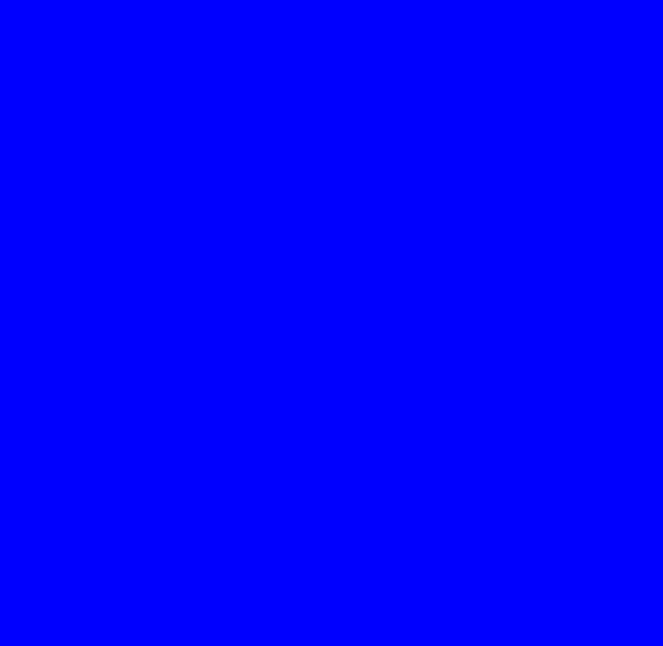
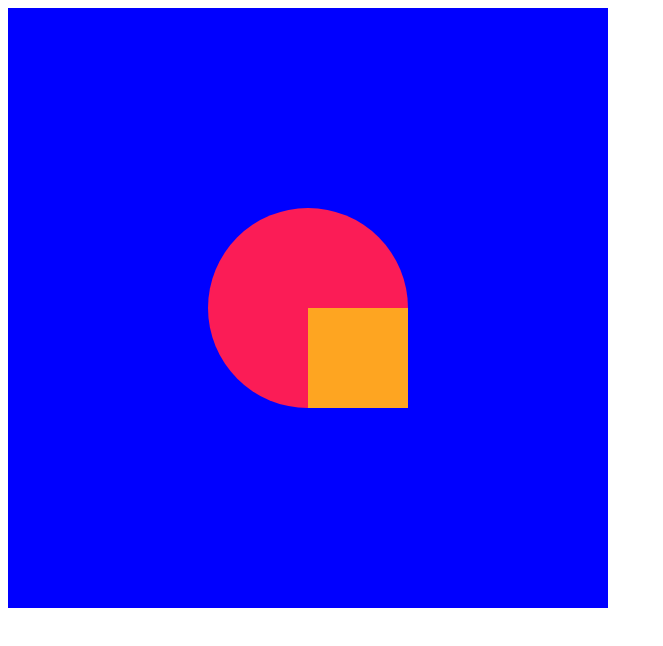
Before and after one commit to kinumiya-norihito/UnionHack2022TeamA, a plain HTML site: page index.html in a window 1280 px wide. Shown: the whole page, without its empty margins (0-663 px from the left). Drawn offline with Linux system fonts and the light colour scheme.

Commit message:
図形の追加など
図形に関する表示などの追加

```diff
--- /dev/null
+++ b/classfile.js
@@ -0,0 +1,80 @@
+//図形
+class Figure{
+    #context;
+    #positionX;
+    #positionY;
+    #fillStyle;
+    constructor(context, positionX, positionY){
+        this.#context = context;
+        this.#positionX = Math.abs(positionX);
+        this.#positionY = Math.abs(positionY);
+    }
+
+    get positionX(){
+        return this.#positionX;
+    }
+
+    get positionY(){
+        return this.#positionY;
+    }
+
+    get context(){
+        return this.#context;
+    }
+
+    set fillStyle(fillStyle){
+        this.#fillStyle = fillStyle;
+    }
+
+    get fillStyle(){
+        return this.#fillStyle;
+    }
+
+    fill(){
+        this.#context.fillStyle = this.#fillStyle;
+    }
+
+    isIn(){
+        return false;
+    }
+}
+
+class Circle extends Figure{
+    #radius;
+    constructor(context, positionX, positionY, radius){
+        super(context, positionX, positionY);
+        this.#radius = Math.abs(radius);
+    }
+
+
+    fill(){
+        super.fill();
+        super.context.beginPath();
+        super.context.arc(super.positionX, super.positionY, this.#radius, 0, 2*Math.PI, 1);
+        super.context.fill();
+    }
+
+    isIn(x,y){
+        return (x-super.positionX)**2+(y-super.positionY)**2<=this.#radius**2;
+    }
+}
+
+class Rectangle extends Figure{
+    #width;
+    #height;
+    constructor(context, positionX, positionY, width, height){
+        super(context, positionX, positionY);
+        this.#width = Math.abs(width);
+        this.#height = Math.abs(height);
+    }
+
+    fill(){
+        super.fill();
+        super.context.fillRect(super.positionX, super.positionY, this.#width, this.#height);
+    }
+
+    isIn(x,y){
+        const px = super.positionX, py = super.positionY;
+        return px <= x && x <= px + this.#width && py <= y && y <= py + this.#height;
+    }
+}
--- a/index.html
+++ b/index.html
@@ -4,8 +4,10 @@
         <meta charset="UTF-8">
         <title>Document</title>
         <link rel="stylesheet" href="main.css">
+        <script src="classfile.js"></script>
         <script src="main.js"></script>
     </head>
     <body>
+        <canvas id="canvas"></canvas>
     </body>
 </html>
--- a/main.css
+++ b/main.css
@@ -1,3 +1,3 @@
-body{
+#canvas{
     background: #00f;
 }
--- a/main.js
+++ b/main.js
@@ -1 +1,50 @@
-alert();
+window.onload=()=>{
+    const canvasElement = document.getElementById('canvas'), context = canvasElement.getContext('2d');
+    let canvasWidth = 600, canvasHeight = 600;
+    canvasElement.width = canvasWidth;
+    canvasElement.height = canvasHeight;
+
+    //test
+    const figureList = [];
+    figureList.push(new Circle(context, 300,300,100));
+    figureList.push(new Rectangle(context, 300,300,100,100));
+    for(const figure of figureList){
+        figure.fillStyle=`rgb(${Math.floor(Math.random()*256)},${Math.floor(Math.random()*256)},${Math.floor(Math.random()*256)})`;
+        figure.fill();
+        console.log(figure.fillStyle);
+    }
+
+
+    let isDowning=false;
+    let lastPosition={x:0,y:0};
+    canvasElement.addEventListener('mousedown',(e)=>{
+        const mx = e.offsetX, my = e.offsetY;
+        for(let i=figureList.length-1;0<=i;i--){
+            const figure = figureList[i];
+            if(figure.isIn(mx, my)){
+                figureList.splice(i,1);
+                figureList.push(figure);
+                isDowning=true;
+                break;
+            }
+        }
+        for(const figure of figureList){
+            figure.fill();
+            console.log(figure.fillStyle);
+        }
+    });
+
+    canvasElement.addEventListener('mousemove',(e)=>{
+        const mx = e.offsetX, my = e.offsetY;
+        const figure = figureList.slice(-1);
+        if(isDowning){
+
+        }
+    });
+
+    canvasElement.addEventListener('mouseup',(e)=>{
+        if(isDowning){
+            isDowning=false;
+        }
+    });
+};
```
